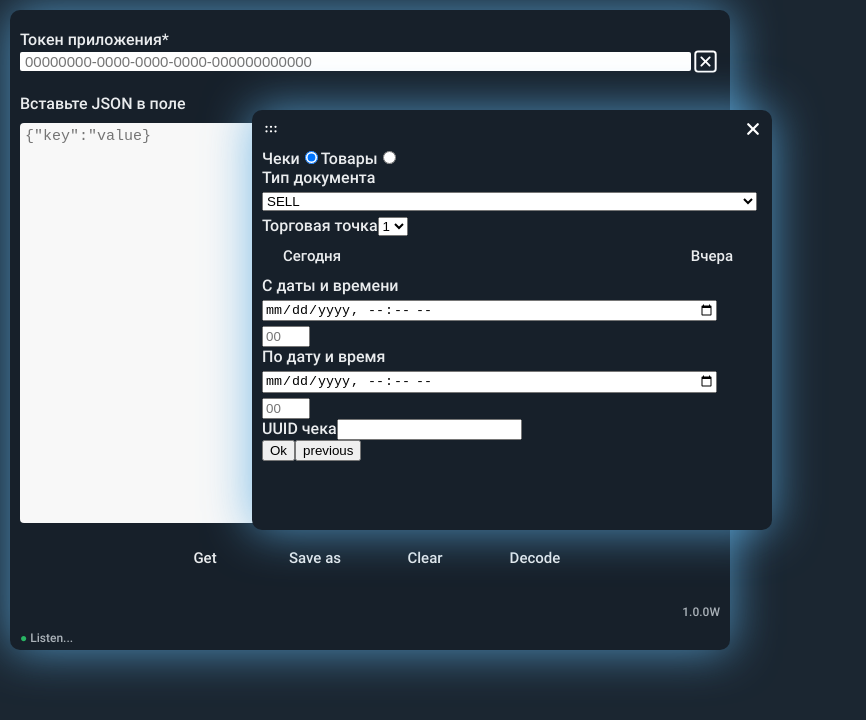
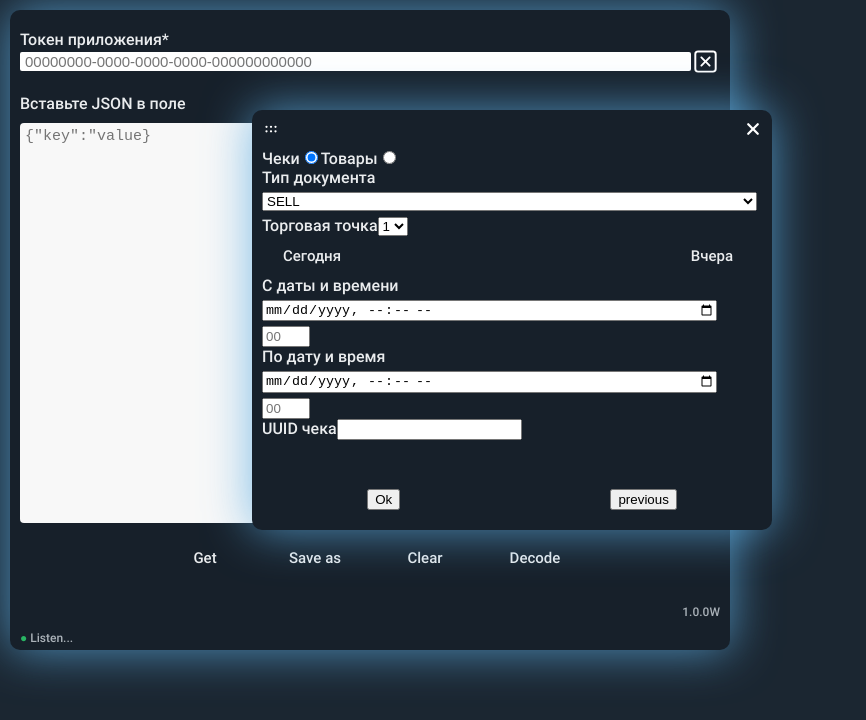
Before and after one commit to FirstEncounter3/GR3, a React app: page / in a window 1280 px wide. Both pictures are taken after a click on the button "Get". Shown: the top 720 px of the page, without its empty margins (0-866 px from the left). Built offline with nearby package versions, Linux system fonts and the light colour scheme.

Commit message:
add some styles

```diff
--- a/src/components/ModalMainButtons/ModalMainButtons.css
+++ b/src/components/ModalMainButtons/ModalMainButtons.css
@@ -0,0 +1,8 @@
+.main-button-wrapper {
+    display: flex;
+    flex-direction: row;
+    justify-content: space-around;
+    position: absolute;
+    bottom: 20px;
+    width: 100%;
+}
```
